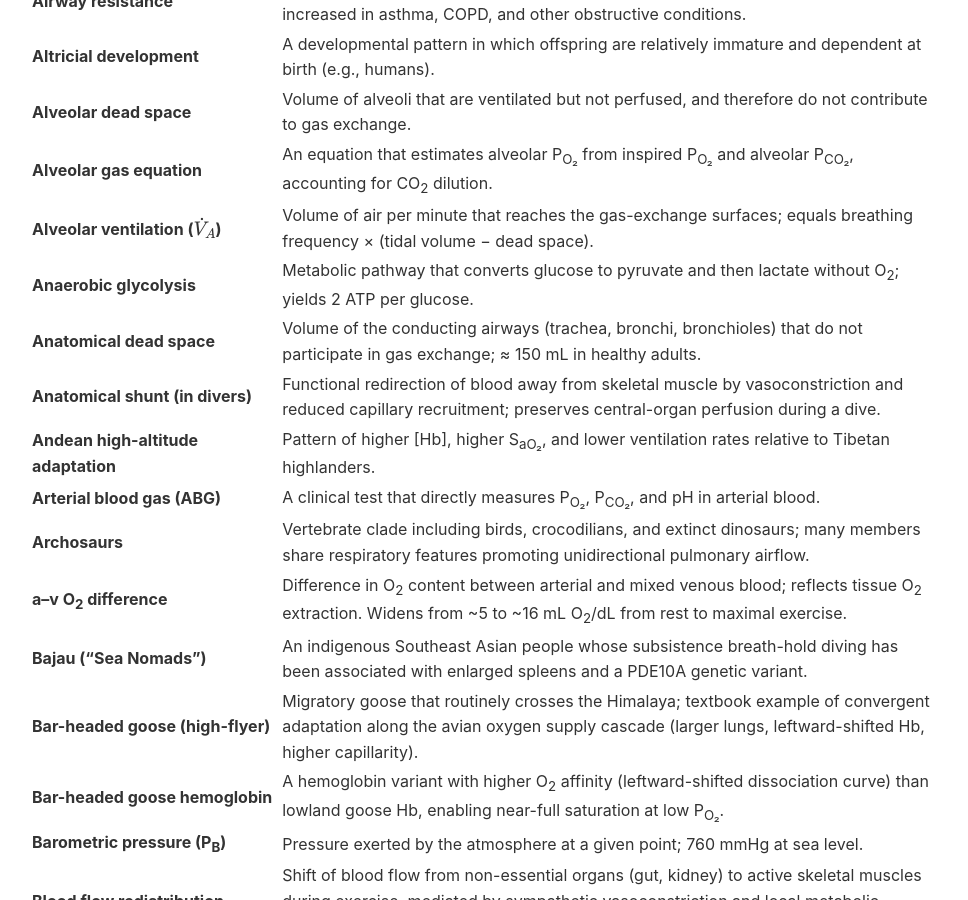
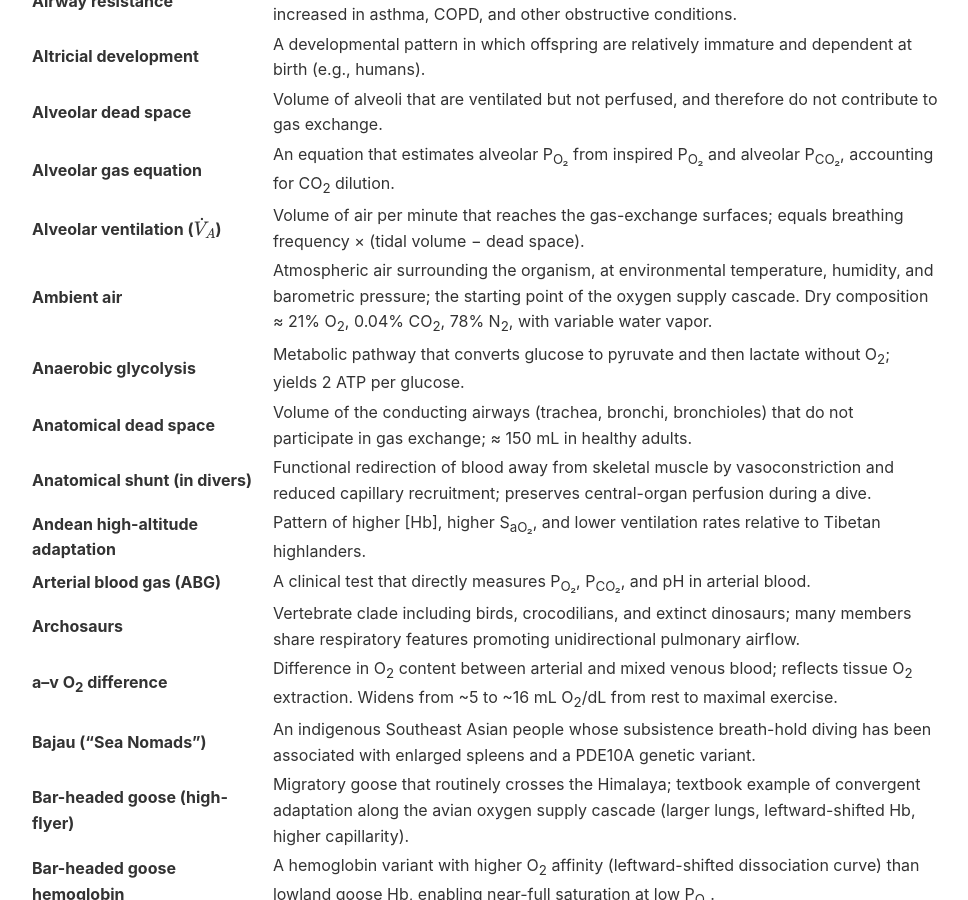
Before and after one commit to MADaley/E183_ExercisePhysiology, a Jekyll site: the page built from glossary-oxygen-cascade.md, in a window 1280 px wide and 900 px high, scrolled down 680 px. Shown: the whole window, without its empty margins (155-1123 px from the left). Built offline with Jekyll 4.4.1, drawn with Linux system fonts in a browser that asks for light colours.

Commit message:
Add ambient air to glossary
Defines ambient air as the atmospheric mixture surrounding the
organism and the starting point of the oxygen supply cascade,
with its dry-composition fractions.

Co-Authored-By: Claude Opus 4.7 <noreply@anthropic.com>

```diff
--- a/glossary-oxygen-cascade.md
+++ b/glossary-oxygen-cascade.md
@@ -22,6 +22,7 @@ A complete, deduplicated reference of the key terms introduced across Weeks 1–
 | **Alveolar dead space** | Volume of alveoli that are ventilated but not perfused, and therefore do not contribute to gas exchange. |
 | **Alveolar gas equation** | An equation that estimates alveolar P<sub>O₂</sub> from inspired P<sub>O₂</sub> and alveolar P<sub>CO₂</sub>, accounting for CO<sub>2</sub> dilution. |
 | **Alveolar ventilation ($\dot{V}\_A$)** | Volume of air per minute that reaches the gas-exchange surfaces; equals breathing frequency × (tidal volume − dead space). |
+| **Ambient air** | Atmospheric air surrounding the organism, at environmental temperature, humidity, and barometric pressure; the starting point of the oxygen supply cascade. Dry composition ≈ 21% O<sub>2</sub>, 0.04% CO<sub>2</sub>, 78% N<sub>2</sub>, with variable water vapor. |
 | **Anaerobic glycolysis** | Metabolic pathway that converts glucose to pyruvate and then lactate without O<sub>2</sub>; yields 2 ATP per glucose. |
 | **Anatomical dead space** | Volume of the conducting airways (trachea, bronchi, bronchioles) that do not participate in gas exchange; ≈ 150 mL in healthy adults. |
 | **Anatomical shunt (in divers)** | Functional redirection of blood away from skeletal muscle by vasoconstriction and reduced capillary recruitment; preserves central-organ perfusion during a dive. |
```
